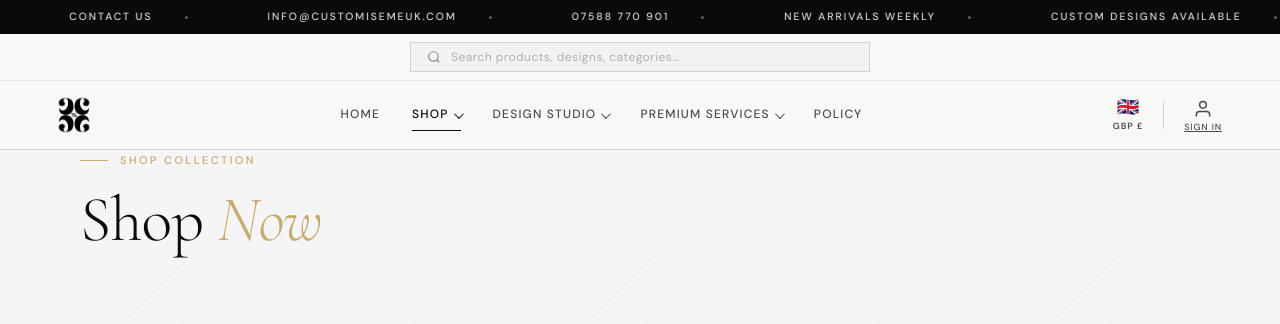
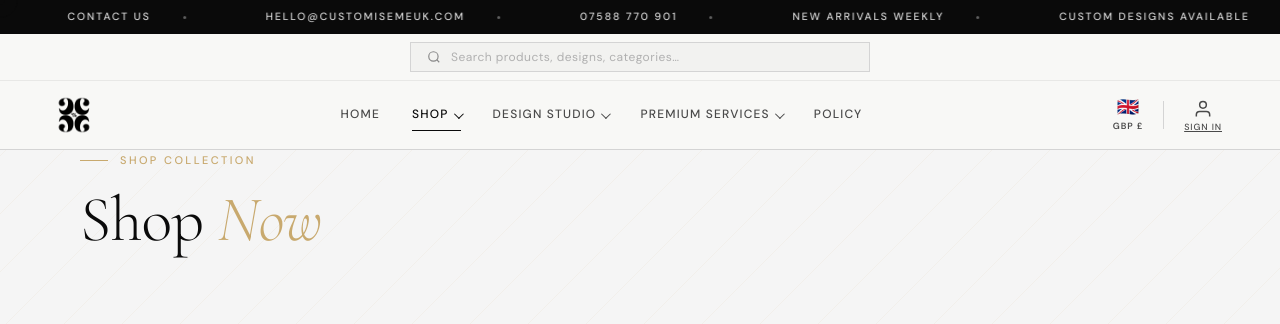
Before and after one commit to preciousashama/Customisemeukv2, a Django app: template templates/shop.html in a window 1280 px wide. Shown: the top 324 px of the page. Run offline with Django 5.2, Linux system fonts and the light colour scheme; the template is opened without the code that fills it, so the values that code supplies are empty.

Commit message:
Changed banner email from info to hello

```diff
--- a/templates/base.html
+++ b/templates/base.html
@@ -542,14 +542,14 @@ footer {
   <div class="promo-ticker-track">
     <span class="promo-ticker-item">Free Delivery Over £100 <span class="dot"></span></span>
     <span class="promo-ticker-item">Contact Us <span class="dot"></span></span>
-    <span class="promo-ticker-item">info@customisemeuk.com <span class="dot"></span></span>
+    <span class="promo-ticker-item">hello@customisemeuk.com <span class="dot"></span></span>
     <span class="promo-ticker-item">07588 770 901 <span class="dot"></span></span>
     <span class="promo-ticker-item">New Arrivals Weekly <span class="dot"></span></span>
     <span class="promo-ticker-item">Custom Designs Available <span class="dot"></span></span>
     <!-- Duplicated for seamless infinite scroll -->
     <span class="promo-ticker-item">Free Delivery Over £100 <span class="dot"></span></span>
     <span class="promo-ticker-item">Contact Us <span class="dot"></span></span>
-    <span class="promo-ticker-item">info@customisemeuk.com <span class="dot"></span></span>
+    <span class="promo-ticker-item">hello@customisemeuk.com <span class="dot"></span></span>
     <span class="promo-ticker-item">07588 770 901 <span class="dot"></span></span>
     <span class="promo-ticker-item">New Arrivals Weekly <span class="dot"></span></span>
     <span class="promo-ticker-item">Custom Designs Available <span class="dot"></span></span>
--- a/templates/index.html
+++ b/templates/index.html
@@ -490,7 +490,7 @@
           <svg width="36" height="36" viewBox="0 0 24 24" fill="none" stroke="currentColor" stroke-width="1.3" style="color:var(--grey-5)"><rect x="3" y="3" width="18" height="18"/><circle cx="8.5" cy="8.5" r="1.5"/><polyline points="21 15 16 10 5 21"/></svg>
         </div>
         {% endif %}
-        <a href="{% url 'product-page' p.slug %}" class="product-cta" style="text-decoration:none;">Customize Now</a>
+        <a href="{% url 'product-page' p.slug %}" class="product-cta" style="text-decoration:none;">Customise Now</a>
         {% if user.is_authenticated %}
         <button class="js-wish-toggle"
                 data-product-id="{{ p.id }}"
```
